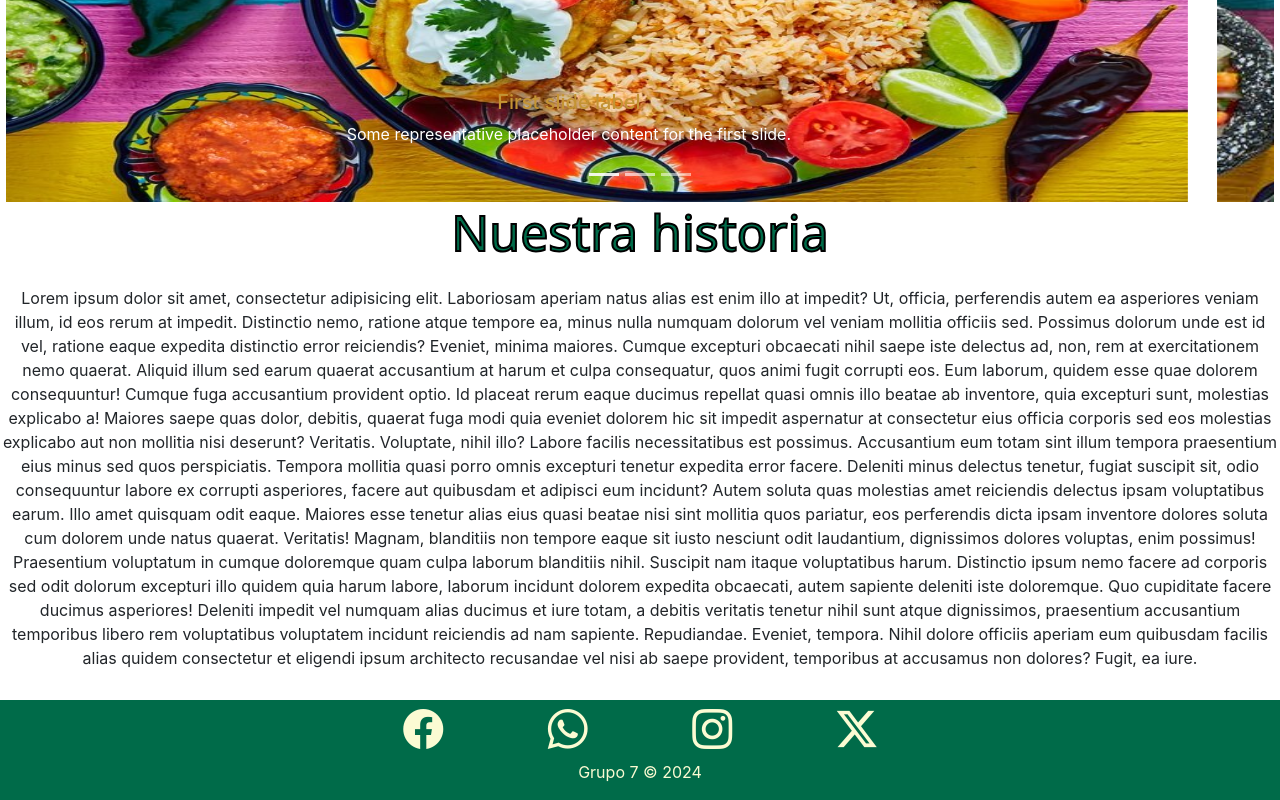
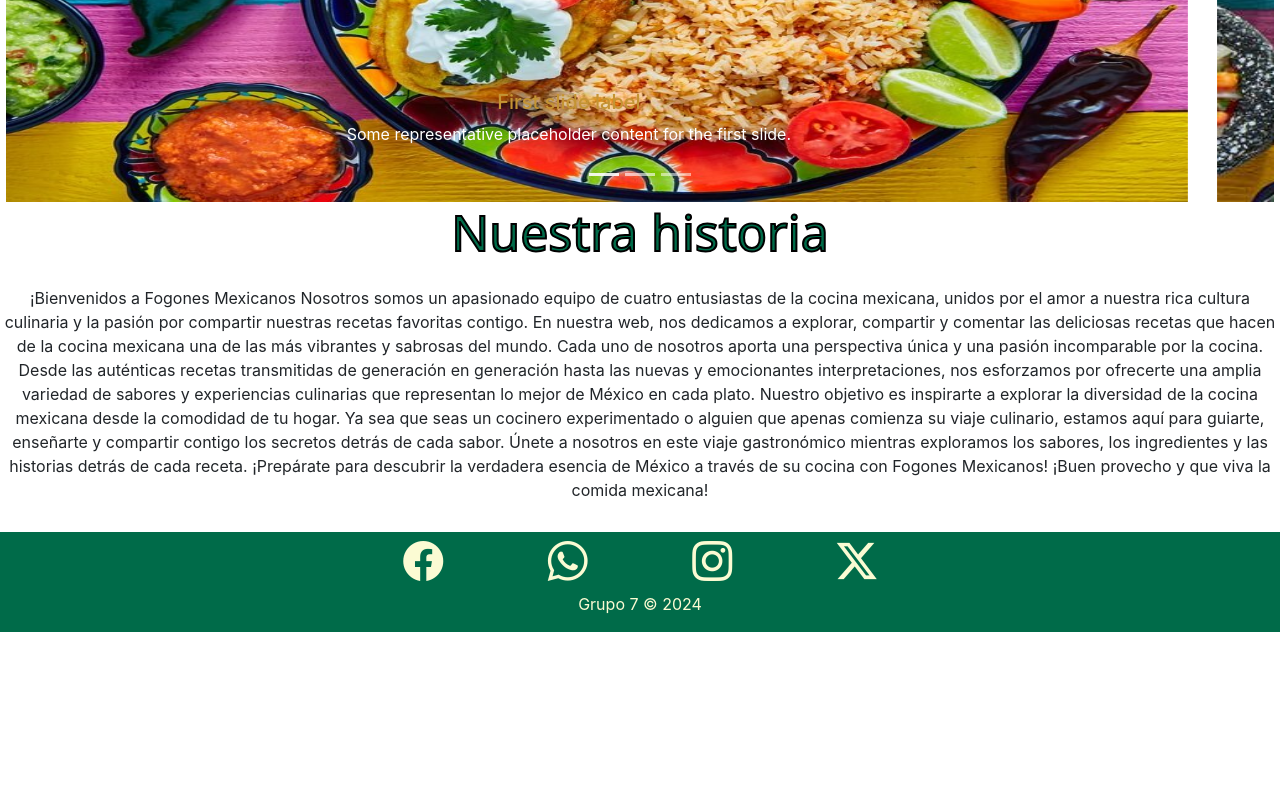
Before and after one commit to Txitxe36/fogonesmexicanos, a website: page acerca.html in a window 1280 px wide. Shown: the part 464-1264 px from the top of the page. After the commit the page ends 1096 px from the top, so only its background shows below. Drawn offline with nearby package versions, Linux system fonts and the light colour scheme; a web font is replaced by a local one.

Commit message:
Update acerca.html

```diff
--- a/acerca.html
+++ b/acerca.html
@@ -112,18 +112,13 @@
 
    <div class="texto">
     <h2 class="text-center mb-4 subtitulo-acerca">Nuestra historia</h2>
-    <p class="parrafo-acerca text-center">Lorem ipsum dolor sit amet, consectetur adipisicing elit. Laboriosam aperiam natus alias est enim illo at impedit? Ut, officia, perferendis autem ea asperiores veniam illum, id eos rerum at impedit.
-    Distinctio nemo, ratione atque tempore ea, minus nulla numquam dolorum vel veniam mollitia officiis sed. Possimus dolorum unde est id vel, ratione eaque expedita distinctio error reiciendis? Eveniet, minima maiores.
-    Cumque excepturi obcaecati nihil saepe iste delectus ad, non, rem at exercitationem nemo quaerat. Aliquid illum sed earum quaerat accusantium at harum et culpa consequatur, quos animi fugit corrupti eos.
-    Eum laborum, quidem esse quae dolorem consequuntur! Cumque fuga accusantium provident optio. Id placeat rerum eaque ducimus repellat quasi omnis illo beatae ab inventore, quia excepturi sunt, molestias explicabo a!
-    Maiores saepe quas dolor, debitis, quaerat fuga modi quia eveniet dolorem hic sit impedit aspernatur at consectetur eius officia corporis sed eos molestias explicabo aut non mollitia nisi deserunt? Veritatis.
-    Voluptate, nihil illo? Labore facilis necessitatibus est possimus. Accusantium eum totam sint illum tempora praesentium eius minus sed quos perspiciatis. Tempora mollitia quasi porro omnis excepturi tenetur expedita error facere.
-    Deleniti minus delectus tenetur, fugiat suscipit sit, odio consequuntur labore ex corrupti asperiores, facere aut quibusdam et adipisci eum incidunt? Autem soluta quas molestias amet reiciendis delectus ipsam voluptatibus earum.
-    Illo amet quisquam odit eaque. Maiores esse tenetur alias eius quasi beatae nisi sint mollitia quos pariatur, eos perferendis dicta ipsam inventore dolores soluta cum dolorem unde natus quaerat. Veritatis!
-    Magnam, blanditiis non tempore eaque sit iusto nesciunt odit laudantium, dignissimos dolores voluptas, enim possimus! Praesentium voluptatum in cumque doloremque quam culpa laborum blanditiis nihil. Suscipit nam itaque voluptatibus harum.
-    Distinctio ipsum nemo facere ad corporis sed odit dolorum excepturi illo quidem quia harum labore, laborum incidunt dolorem expedita obcaecati, autem sapiente deleniti iste doloremque. Quo cupiditate facere ducimus asperiores!
-    Deleniti impedit vel numquam alias ducimus et iure totam, a debitis veritatis tenetur nihil sunt atque dignissimos, praesentium accusantium temporibus libero rem voluptatibus voluptatem incidunt reiciendis ad nam sapiente. Repudiandae.
-    Eveniet, tempora. Nihil dolore officiis aperiam eum quibusdam facilis alias quidem consectetur et eligendi ipsum architecto recusandae vel nisi ab saepe provident, temporibus at accusamus non dolores? Fugit, ea iure.
+    <p class="parrafo-acerca text-center">¡Bienvenidos a Fogones Mexicanos
+Nosotros somos un apasionado equipo de cuatro entusiastas de la cocina mexicana, unidos por el amor a nuestra rica cultura culinaria y la pasión por compartir nuestras recetas favoritas contigo. En nuestra web, nos dedicamos a explorar, compartir y comentar las deliciosas recetas que hacen de la cocina mexicana una de las más vibrantes y sabrosas del mundo.
+Cada uno de nosotros aporta una perspectiva única y una pasión incomparable por la cocina. Desde las auténticas recetas transmitidas de generación en generación hasta las nuevas y emocionantes interpretaciones, nos esforzamos por ofrecerte una amplia variedad de sabores y experiencias culinarias que representan lo mejor de México en cada plato.
+Nuestro objetivo es inspirarte a explorar la diversidad de la cocina mexicana desde la comodidad de tu hogar. Ya sea que seas un cocinero experimentado o alguien que apenas comienza su viaje culinario, estamos aquí para guiarte, enseñarte y compartir contigo los secretos detrás de cada sabor.
+Únete a nosotros en este viaje gastronómico mientras exploramos los sabores, los ingredientes y las historias detrás de cada receta. ¡Prepárate para descubrir la verdadera esencia de México a través de su cocina con Fogones Mexicanos!
+¡Buen provecho y que viva la comida mexicana!
+
     </p>
    </div>
 
```
